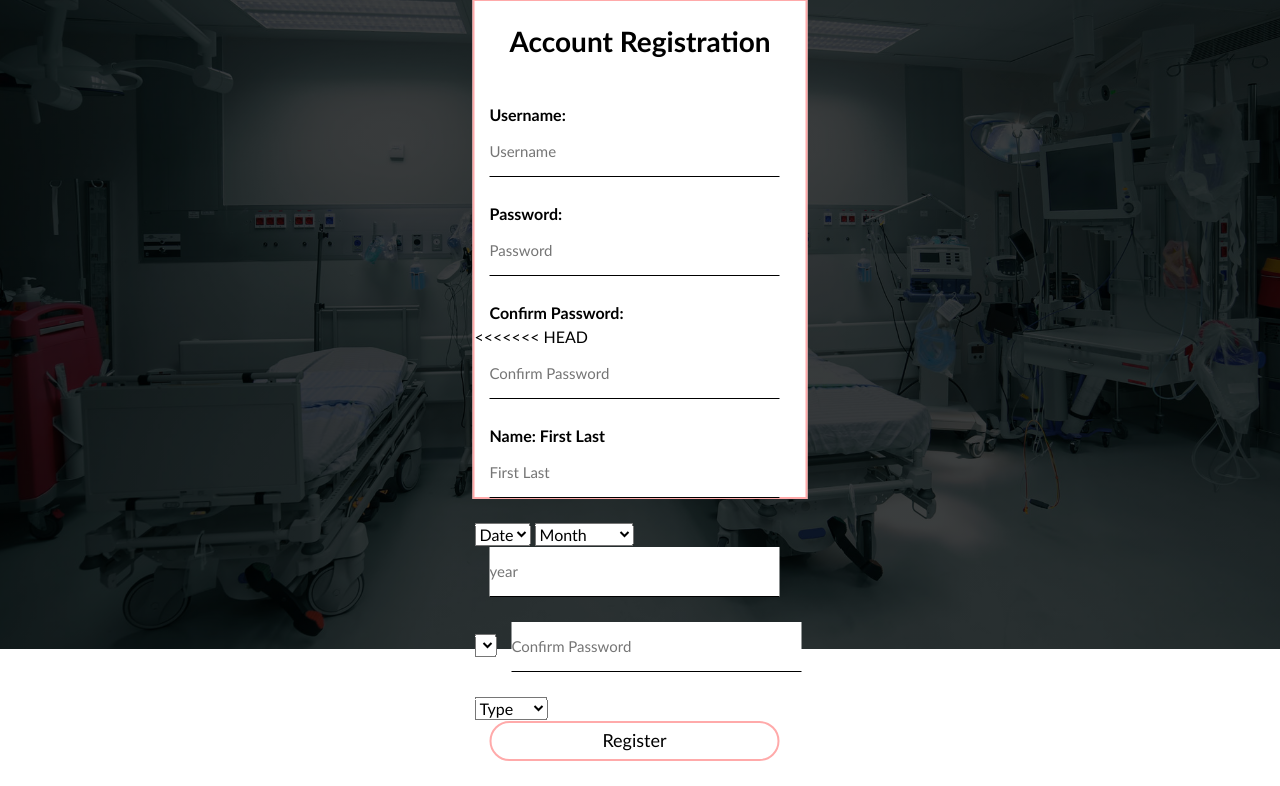
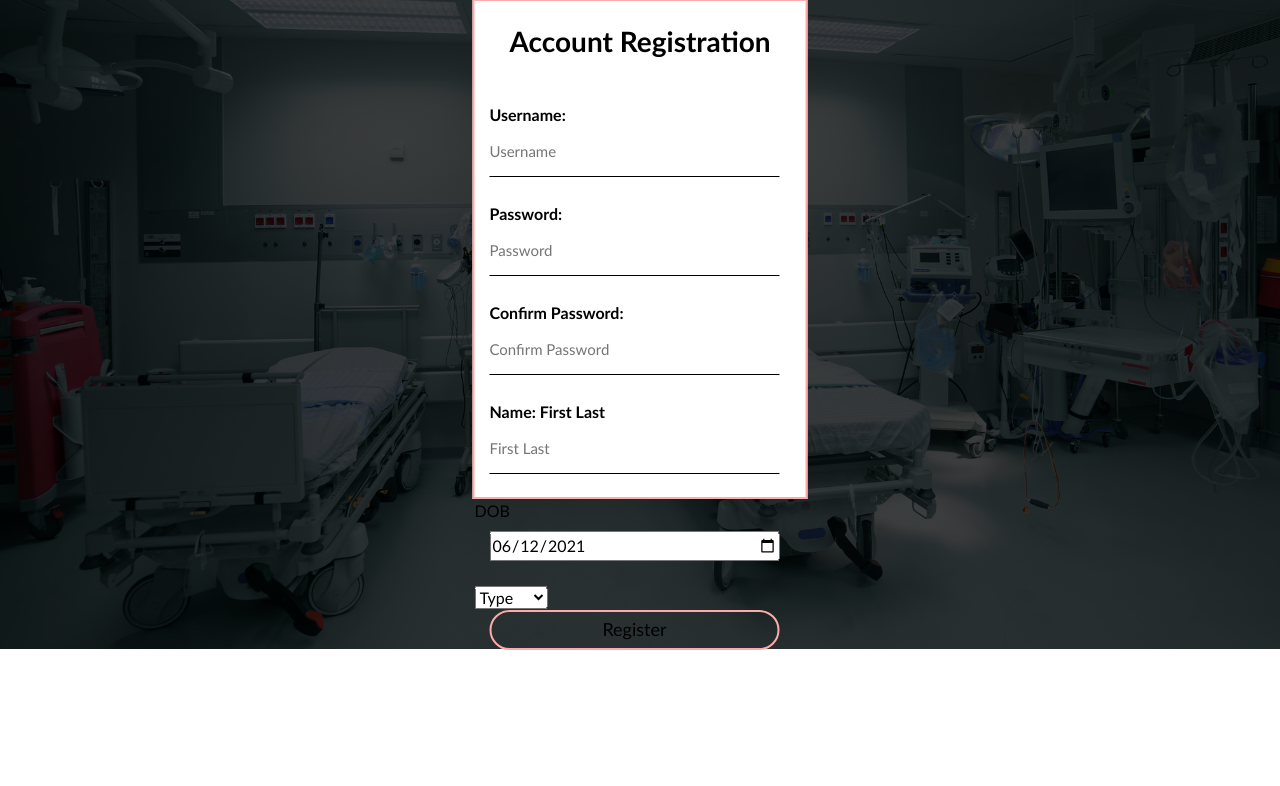
Before and after one commit to tparmar/montyhacks_project, a Flask app: page /register in a window 1280 px wide. Shown: the part 151-937 px from the top of the page. After the commit the page ends 801 px from the top, so only its background shows below. Run offline with Flask 2, Linux system fonts and the light colour scheme; lists and menus that the app fills with data are empty; some libraries are stand-ins or nearby versions.

Commit message:
commit on main

```diff
--- a/static/styles.css
+++ b/static/styles.css
@@ -275,11 +275,6 @@
 .register-submit:hover{
     border:none;
 }
-.year input[type="text"], [name="year"]{
-    width: 100px;
-    border-bottom: 1px solid black;
-    outline: none;
-    height: 10px;
-    color: black;
-    font-size: 15px;
+.register-submit{
+
 }
--- a/templates/register.html
+++ b/templates/register.html
@@ -19,70 +19,16 @@
             <input type="text" name="" placeholder="Username" id = "username">
             <p>Password:</p>
             <input type="text" name="" placeholder="Password" id = "password"/>
-            <div class="login-submit">
             <p>Confirm Password:</p>
-<<<<<<< HEAD
             <input type="text" name="" placeholder="Confirm Password"/>
             <p>Name: First Last</p>
             <input type="text" name="" placeholder="First Last"/>
-            <p></p>
+            <label for="start">DOB</label>
+
+            <input type="date" id="DOB" name="Date-of-Birth"
+                   value="2021-06-12"
+                   min="1900-01-01" max="2021-06-12">
             <select>
-                <option disabled selected value="">Date</option>
-                <option>1</option>
-                <option>2</option>
-                <option>3</option>
-                <option>4</option>
-                <option>5</option>
-                <option>6</option>
-                <option>7</option>
-                <option>8</option>
-                <option>9</option>
-                <option>10</option>
-                <option>11</option>
-                <option>12</option>
-                <option>13</option>
-                <option>14</option>
-                <option>15</option>
-                <option>16</option>
-                <option>17</option>
-                <option>18</option>
-                <option>19</option>
-                <option>20</option>
-                <option>21</option>
-                <option>22</option>
-                <option>23</option>
-                <option>24</option>
-                <option>25</option>
-                <option>26</option>
-                <option>27</option>
-                <option>28</option>
-                <option>29</option>
-                <option>30</option>
-                <option>31</option>
-            </select>
-            <select>
-                <option disabled selected value="">Month</option>
-                <option>January</option>
-                <option>February</option>
-                <option>March</option>
-                <option>April</option>
-                <option>May</option>
-                <option>June</option>
-                <option>July</option>
-                <option>August</option>
-                <option>September</option>
-                <option>October</option>
-                <option>November</option>
-                <option>December</option>
-            </select>
-
-            <input class="year" type="text" name="year" placeholder="year"/>
-
-            <select>
-=======
-            <input type="text" name="" placeholder="Confirm Password" id = "name"/>
-            <select id = "type">
->>>>>>> 1ea9163b38a3efdd829c882650038665bff27193
                 <option disabled selected value="">Type</option>
                 <option>Admin</option>
                 <option>Patient</option>
```
